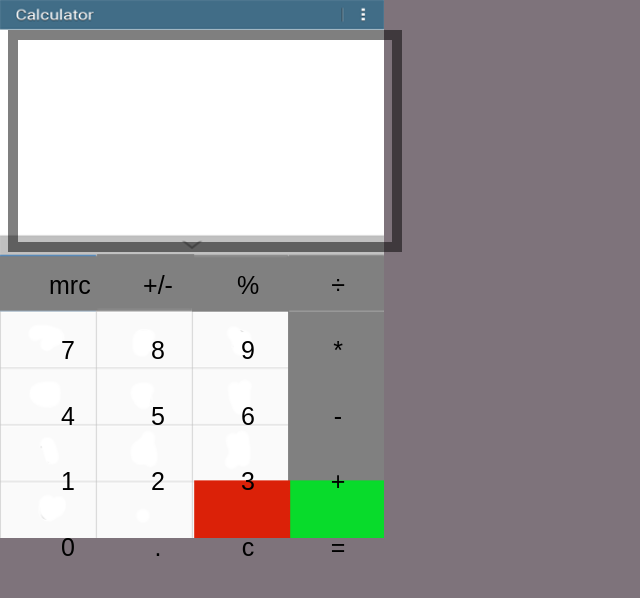
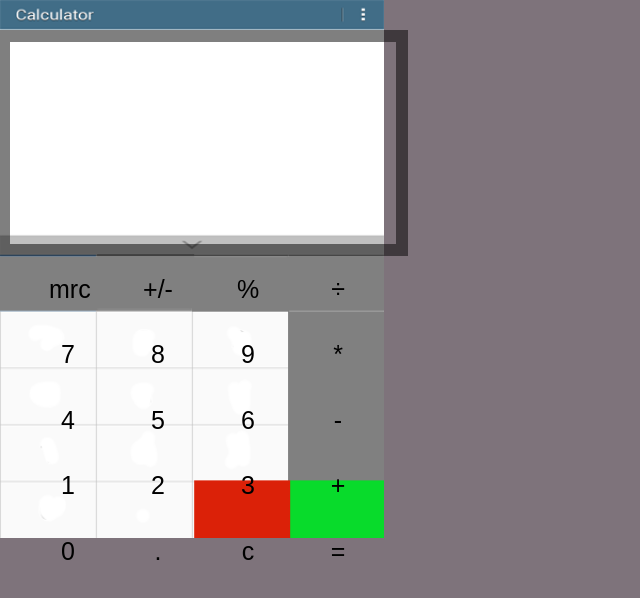
Before and after one commit to adekunlelotus/Calculator, a plain HTML site: page index.html in a window 1280 px wide. Shown: the whole page, without its empty margins (0-640 px from the left). Drawn offline with Linux system fonts and the light colour scheme.

Commit message:
changed styles in the css file

```diff
--- a/script.CSS
+++ b/script.CSS
@@ -11,6 +11,7 @@
 }
 .container
 {
+    width:50px auto;
 
     margin:10px 0 100px 0;
     text-align: top;
@@ -36,7 +37,7 @@
     color: #000000;
     text-decoration: none;
    /* outline: none;*/
-    border-color: black;
+    border-color: none;
 }
 .button:active
 {
@@ -48,13 +49,14 @@
 .display input
 {
     height: 200px;
-    width: 370px;
+    width: 382px;
     text-align: right;
     font-size: 50px;
     margin-top: 20px;
     margin-bottom: -20px;
+    margin-left: -10px;
     opacity: 0.5;
     top: 650px;
     background: none;
-    border: 10px solid black;
+    border: 12px solid black;
 }
```
